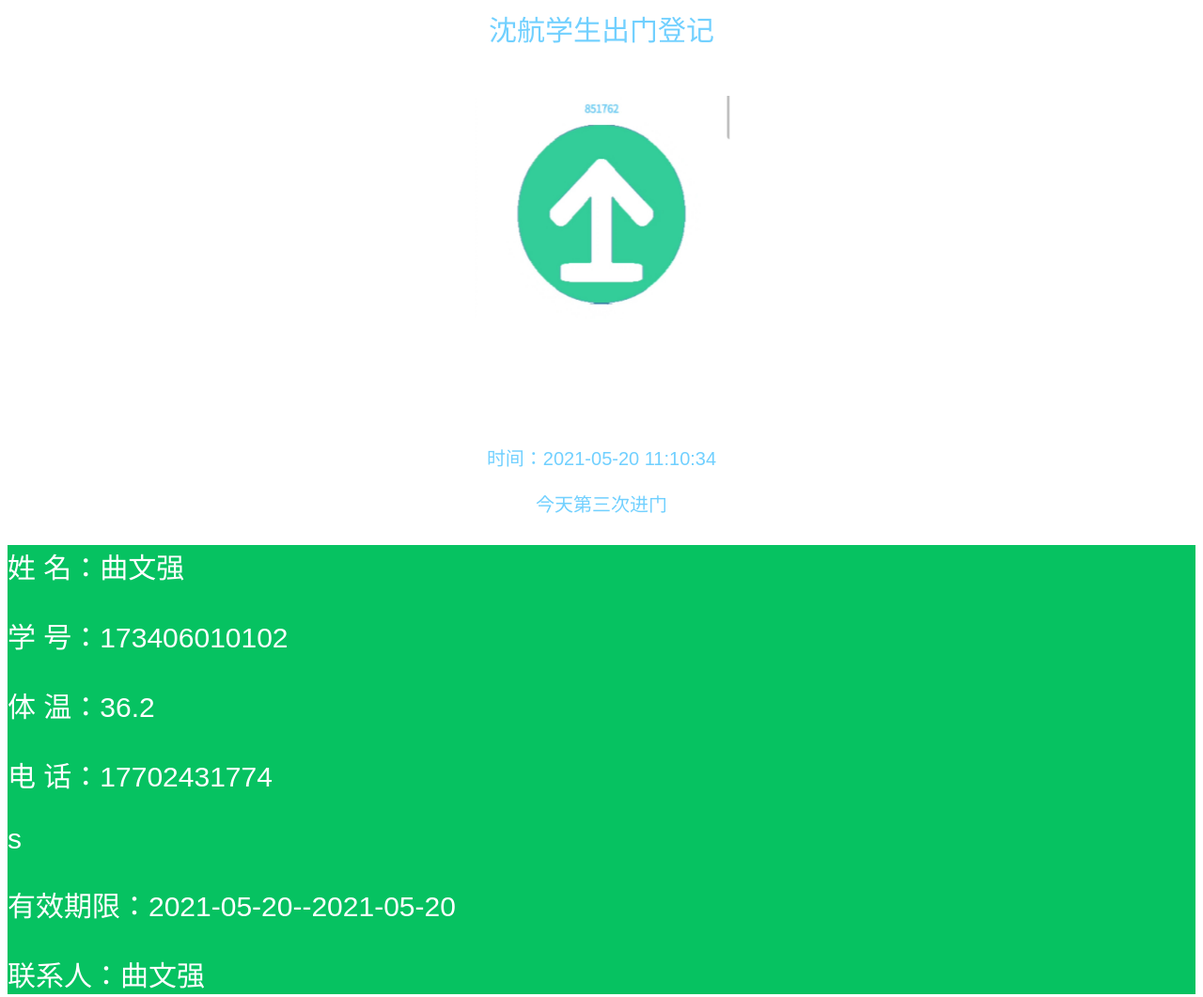
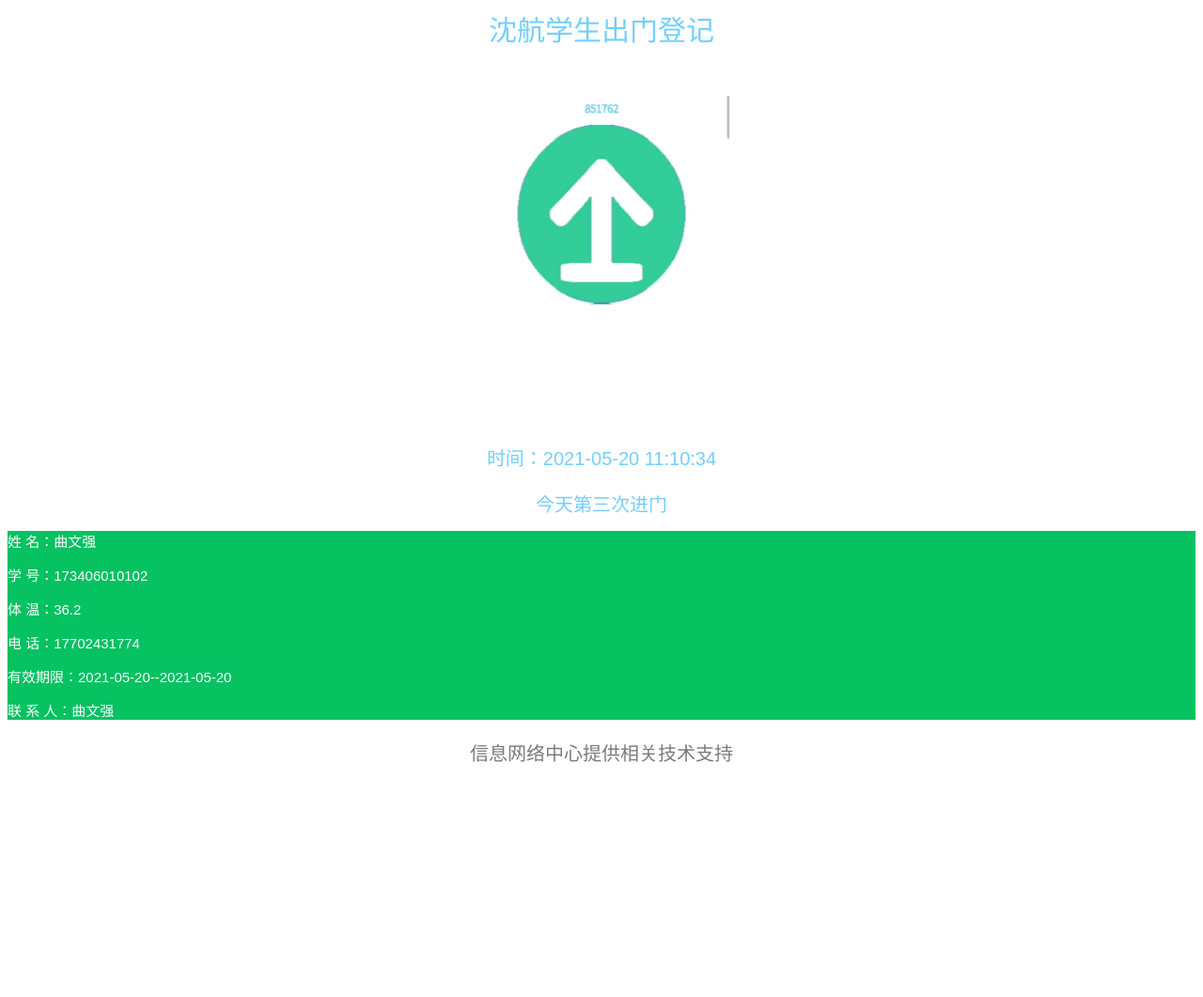
Before and after one commit to VulcanLIU/My-Page-test, a plain HTML site: page index.html in a window 1280 px wide. Shown: the top 1061 px of the page at 94% size. After the commit the page ends 835 px from the top, so only its background shows below. Drawn offline with Linux system fonts and the light colour scheme.

Commit message:
Update index.html

```diff
--- a/index.html
+++ b/index.html
@@ -88,17 +88,14 @@
 
 	</div>
 
-	<!--<div id="footer" style="background-color:#ffffff;clear:both;text-align:center;font-size:25px;">
-		<font color="#71D0FF"> 今天第三次进门 </font>
-	</div>-->
-
 	<div id="footer"
-		style="background-color:#06c261;color:#ffffff;clear:both;text-align:left;font-size:30px;line-height:normal;">
-		<p> 姓 名：曲文强</p>
-		<p> 学 号：173406010102</p>
-		<p> 体 温：36.2</p>
-		<p> 电 话：17702431774</p>s
+		style="background-color:#06c261;color:#ffffff;clear:both;text-align:left;font-size:15px;line-height:normal;">
+		<p> 姓<span>    </span>名：曲文强</p>
+		<p> 学    号：173406010102</p>
+		<p> 体    温：36.2</p>
+		<p> 电    话：17702431774</p>
 		<p> 有效期限：<span id="y"> </span></p>
+		<p> 联 系 人：曲文强</p>
 		<script>
 			var date = new Date();
 			var y = date.getFullYear();
@@ -120,11 +117,10 @@
 				s = "0" + s;
 			document.getElementById("y").innerHTML = y + "-" + m + "-" + d + "--" + y + "-" + m + "-" + d;
 		</script>
-		<p> 联系人：曲文强</p>
 	</div>
 
 	<div id="footer"
-		style="background-color:#ffffff;color:#7B7B7B;clear:both;text-align:center;font-size:5px;line-height:normal;">
+		style="background-color:#ffffff;color:#7B7B7B;clear:both;text-align:center;font-size:20px;line-height:normal;">
 		<p> 信息网络中心提供相关技术支持</p>
 	</div>
 
```
